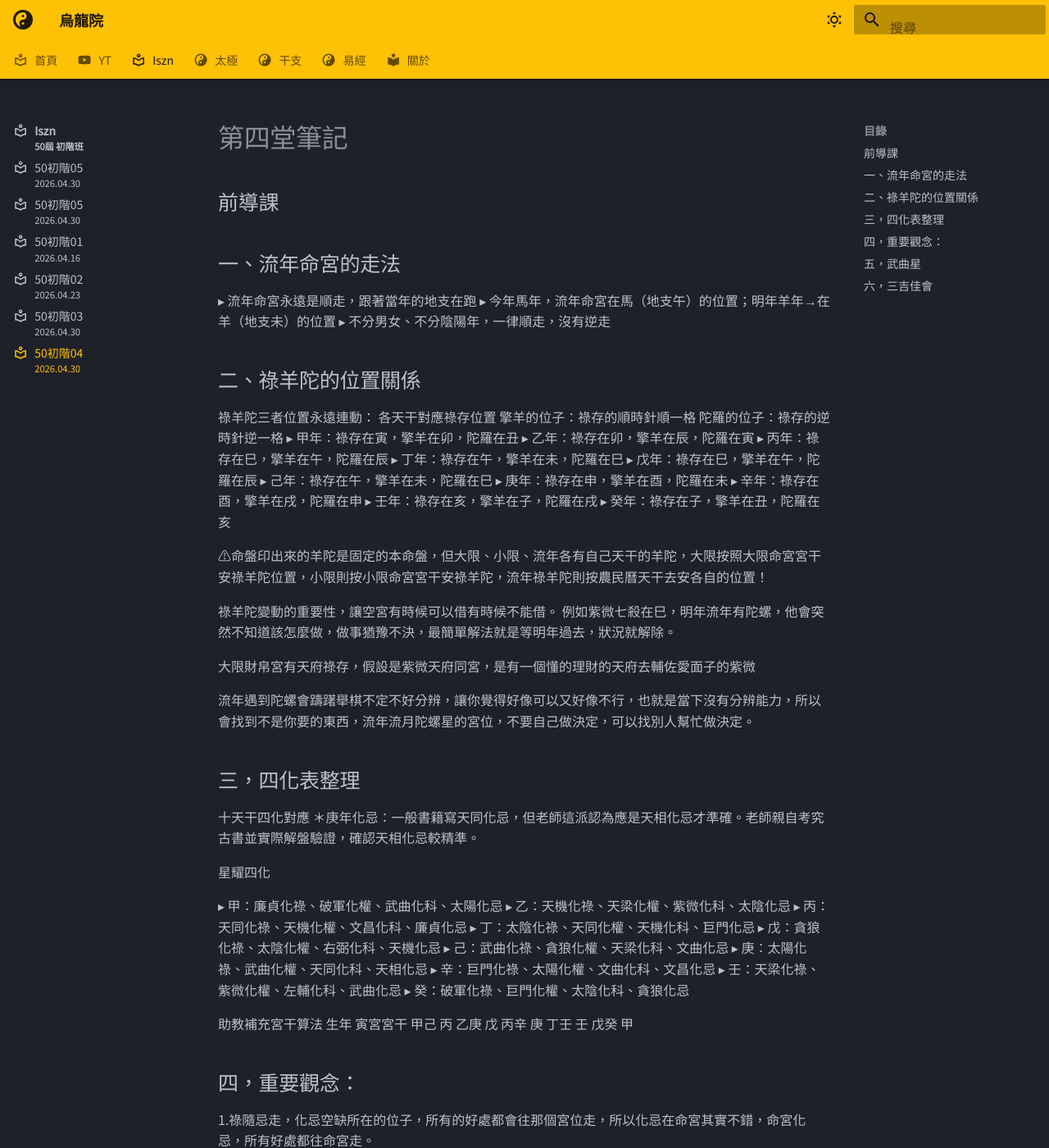
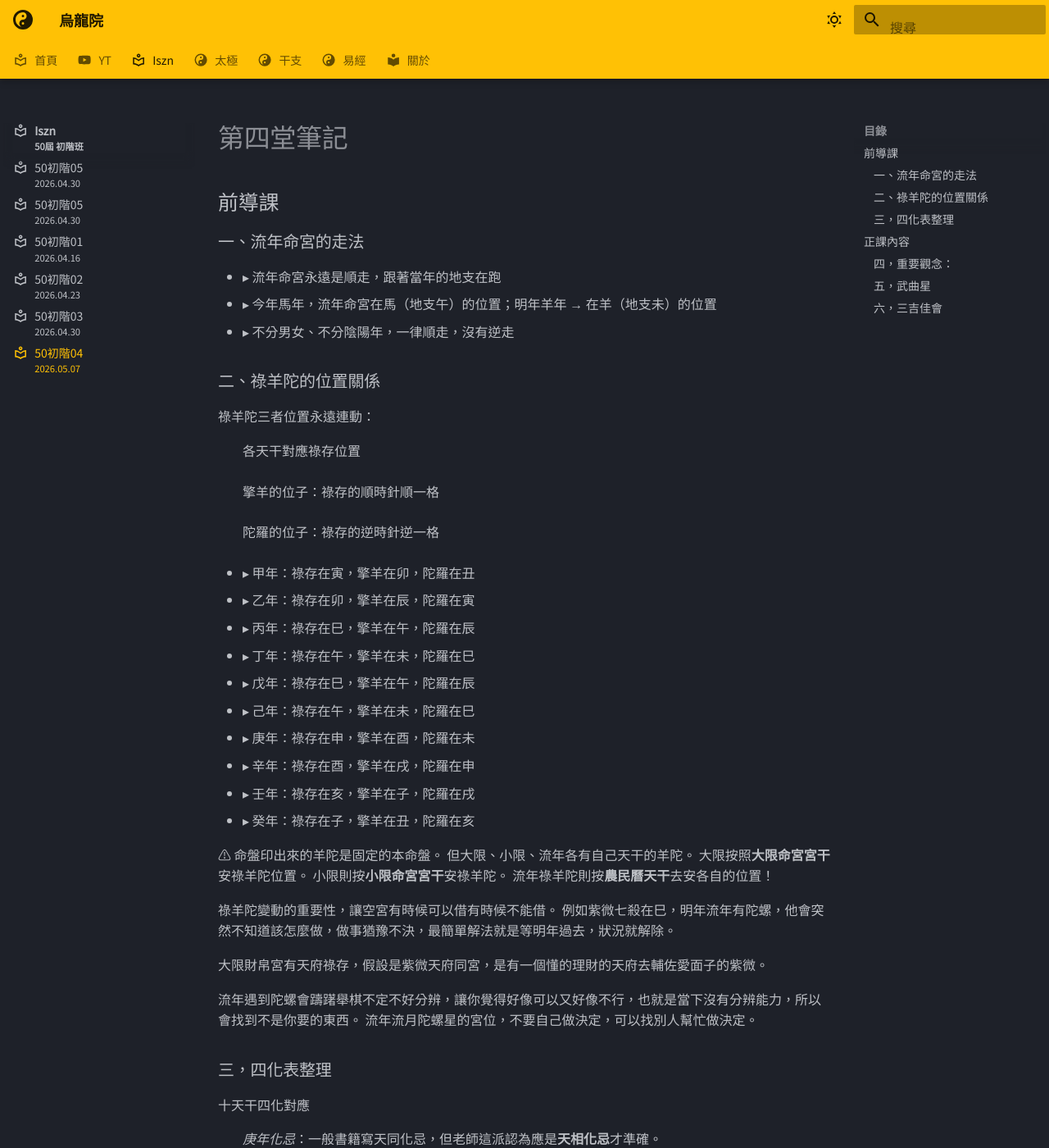
Before and after one commit to oolongyuan/oolongyuan.github.io, an MkDocs documentation site: the page built from docs/iszn/note_04.md, in a window 1280 px wide and 1400 px high. Shown: the whole window at 82% size. Built offline with MkDocs 1.6.1 and Material for MkDocs 9.7.7, drawn with Linux system fonts in a browser that asks for light colours; some web fonts are replaced; some of the changed text lies outside the part shown.

Commit message:
formatted

```diff
--- a/docs/iszn/note_04.md
+++ b/docs/iszn/note_04.md
@@ -1,79 +1,88 @@
 ---
 icon: material/library-outline
 title: 50初階04
-subtitle: 2026.04.30
+subtitle: 2026.05.07
 ---
 
 # 第四堂筆記
 
 ## 前導課
 
-## 一、流年命宮的走法
+### 一、流年命宮的走法
 
-▸ 流年命宮永遠是順走，跟著當年的地支在跑
-▸ 今年馬年，流年命宮在馬（地支午）的位置；明年羊年→在羊（地支未）的位置
-▸ 不分男女、不分陰陽年，一律順走，沒有逆走
+ - ▸ 流年命宮永遠是順走，跟著當年的地支在跑
+ - ▸ 今年馬年，流年命宮在馬（地支午）的位置；明年羊年 → 在羊（地支未）的位置
+ - ▸ 不分男女、不分陰陽年，一律順走，沒有逆走
 
-## 二、祿羊陀的位置關係
+### 二、祿羊陀的位置關係
 
 祿羊陀三者位置永遠連動：
-各天干對應祿存位置
-擎羊的位子：祿存的順時針順一格
-陀羅的位子：祿存的逆時針逆一格
-▸ 甲年：祿存在寅，擎羊在卯，陀羅在丑
-▸ 乙年：祿存在卯，擎羊在辰，陀羅在寅
-▸ 丙年：祿存在巳，擎羊在午，陀羅在辰
-▸ 丁年：祿存在午，擎羊在未，陀羅在巳
-▸ 戊年：祿存在巳，擎羊在午，陀羅在辰
-▸ 己年：祿存在午，擎羊在未，陀羅在巳
-▸ 庚年：祿存在申，擎羊在酉，陀羅在未
-▸ 辛年：祿存在酉，擎羊在戌，陀羅在申
-▸ 壬年：祿存在亥，擎羊在子，陀羅在戌
-▸ 癸年：祿存在子，擎羊在丑，陀羅在亥
+: 各天干對應祿存位置
+: 擎羊的位子：祿存的順時針順一格
+: 陀羅的位子：祿存的逆時針逆一格
+
+ - ▸ 甲年：祿存在寅，擎羊在卯，陀羅在丑
+ - ▸ 乙年：祿存在卯，擎羊在辰，陀羅在寅
+ - ▸ 丙年：祿存在巳，擎羊在午，陀羅在辰
+ - ▸ 丁年：祿存在午，擎羊在未，陀羅在巳
+ - ▸ 戊年：祿存在巳，擎羊在午，陀羅在辰
+ - ▸ 己年：祿存在午，擎羊在未，陀羅在巳
+ - ▸ 庚年：祿存在申，擎羊在酉，陀羅在未
+ - ▸ 辛年：祿存在酉，擎羊在戌，陀羅在申
+ - ▸ 壬年：祿存在亥，擎羊在子，陀羅在戌
+ - ▸ 癸年：祿存在子，擎羊在丑，陀羅在亥
 
 
-⚠命盤印出來的羊陀是固定的本命盤，但大限、小限、流年各有自己天干的羊陀，大限按照大限命宮宮干安祿羊陀位置，小限則按小限命宮宮干安祿羊陀，流年祿羊陀則按農民曆天干去安各自的位置！
+⚠  命盤印出來的羊陀是固定的本命盤。
+但大限、小限、流年各有自己天干的羊陀。
+大限按照**大限命宮宮干**安祿羊陀位置。
+小限則按**小限命宮宮干**安祿羊陀。
+流年祿羊陀則按**農民曆天干**去安各自的位置！
 
 
 祿羊陀變動的重要性，讓空宮有時候可以借有時候不能借。
 例如紫微七殺在巳，明年流年有陀螺，他會突然不知道該怎麼做，做事猶豫不決，最簡單解法就是等明年過去，狀況就解除。
 
-大限財帛宮有天府祿存，假設是紫微天府同宮，是有一個懂的理財的天府去輔佐愛面子的紫微
+大限財帛宮有天府祿存，假設是紫微天府同宮，是有一個懂的理財的天府去輔佐愛面子的紫微。
 
-流年遇到陀螺會躊躇舉棋不定不好分辨，讓你覺得好像可以又好像不行，也就是當下沒有分辨能力，所以會找到不是你要的東西，流年流月陀螺星的宮位，不要自己做決定，可以找別人幫忙做決定。
+流年遇到陀螺會躊躇舉棋不定不好分辨，讓你覺得好像可以又好像不行，也就是當下沒有分辨能力，所以會找到不是你要的東西。
+流年流月陀螺星的宮位，不要自己做決定，可以找別人幫忙做決定。
 
 
 
-## 三，四化表整理
+### 三，四化表整理
 
 十天干四化對應
-＊庚年化忌：一般書籍寫天同化忌，但老師這派認為應是天相化忌才準確。老師親自考究古書並實際解盤驗證，確認天相化忌較精準。
+:  *庚年化忌*：一般書籍寫天同化忌，但老師這派認為應是**天相化忌**才準確。
+:  老師親自考究古書並實際解盤驗證，確認天相化忌較精準。
 
-星耀四化
+**星耀四化**
 
-▸ 甲：廉貞化祿、破軍化權、武曲化科、太陽化忌
-▸ 乙：天機化祿、天梁化權、紫微化科、太陰化忌
-▸ 丙：天同化祿、天機化權、文昌化科、廉貞化忌
-▸ 丁：太陰化祿、天同化權、天機化科、巨門化忌
-▸ 戊：貪狼化祿、太陰化權、右弼化科、天機化忌
-▸ 己：武曲化祿、貪狼化權、天梁化科、文曲化忌
-▸ 庚：太陽化祿、武曲化權、天同化科、天相化忌
-▸ 辛：巨門化祿、太陽化權、文曲化科、文昌化忌
-▸ 壬：天梁化祿、紫微化權、左輔化科、武曲化忌
-▸ 癸：破軍化祿、巨門化權、太陰化科、貪狼化忌
+ - ▸ 甲：廉貞化祿、破軍化權、武曲化科、太陽化忌
+ - ▸ 乙：天機化祿、天梁化權、紫微化科、太陰化忌
+ - ▸ 丙：天同化祿、天機化權、文昌化科、廉貞化忌
+ - ▸ 丁：太陰化祿、天同化權、天機化科、巨門化忌
+ - ▸ 戊：貪狼化祿、太陰化權、右弼化科、天機化忌
+ - ▸ 己：武曲化祿、貪狼化權、天梁化科、文曲化忌
+ - ▸ 庚：太陽化祿、武曲化權、天同化科、天相化忌
+ - ▸ 辛：巨門化祿、太陽化權、文曲化科、文昌化忌
+ - ▸ 壬：天梁化祿、紫微化權、左輔化科、武曲化忌
+ - ▸ 癸：破軍化祿、巨門化權、太陰化科、貪狼化忌
 
-助教補充宮干算法
-生年      寅宮宮干
-甲己      丙
-乙庚      戊
-丙辛      庚
-丁壬      壬
-戊癸      甲
+**助教補充宮干算法**
+
+| 生年 | 寅宮宮干 |
+| :--: | :------: |
+| 甲己 |  丙 |
+| 乙庚 |  戊 |
+| 丙辛 |  庚 |
+| 丁壬 |  壬 |
+| 戊癸 |  甲 |
 
 
+## 正課內容
 
-
-## 四，重要觀念：
+### 四，重要觀念：
 1.祿隨忌走，化忌空缺所在的位子，所有的好處都會往那個宮位走，所以化忌在命宮其實不錯，命宮化忌，所有好處都往命宮走。
 
 
@@ -81,7 +90,7 @@ subtitle: 2026.04.30
 3.雙星在六親宮位，例如紫殺在兄弟宮，媽媽看我像七殺，我看媽媽像紫微
 
 
-## 五，武曲星
+### 五，武曲星
 
 
 1.武曲天府
@@ -149,7 +158,8 @@ subtitle: 2026.04.30
 不發少年時有另一個意思是不能發。原因是對宮空宮，武曲貪狼都會化祿化權，如果借過去空宮，就會形成雙祿交馳，本命代表很會賺錢的能力，運限盤就是發了。
 
 
-## 六，三吉佳會
+### 六，三吉佳會
+
 - 三方四正會合化祿、化權、化科，稱為三吉佳會。
 
 1三吉佳會與武貪
```
